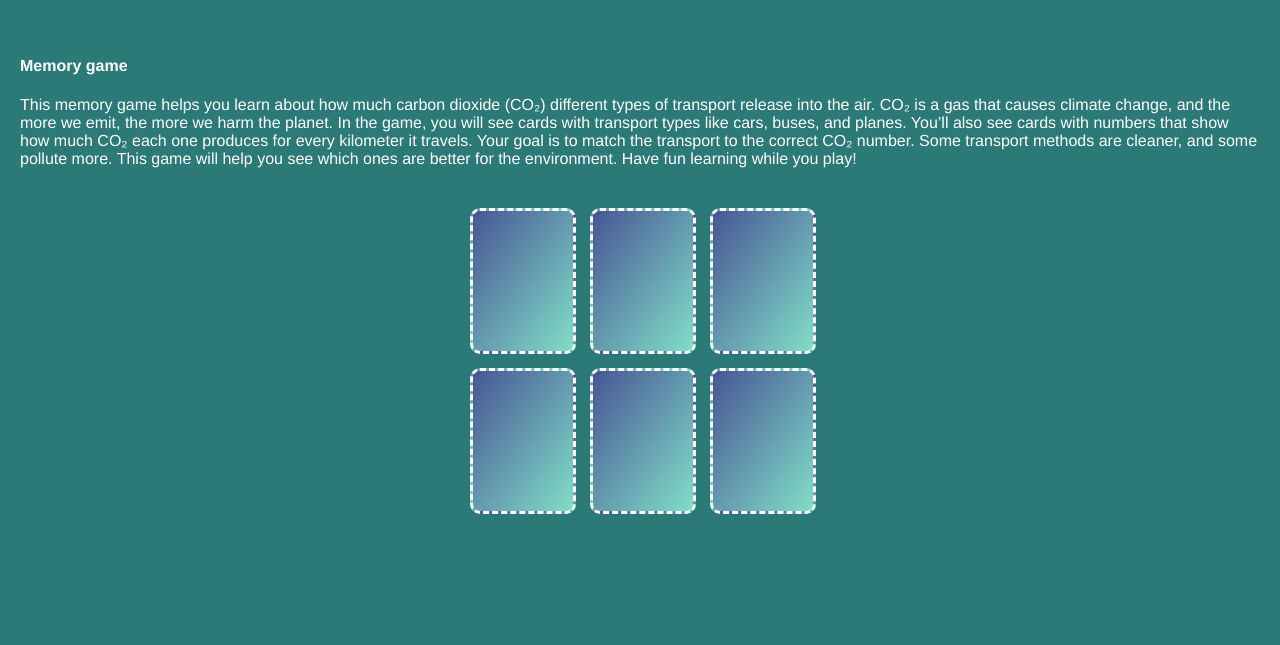
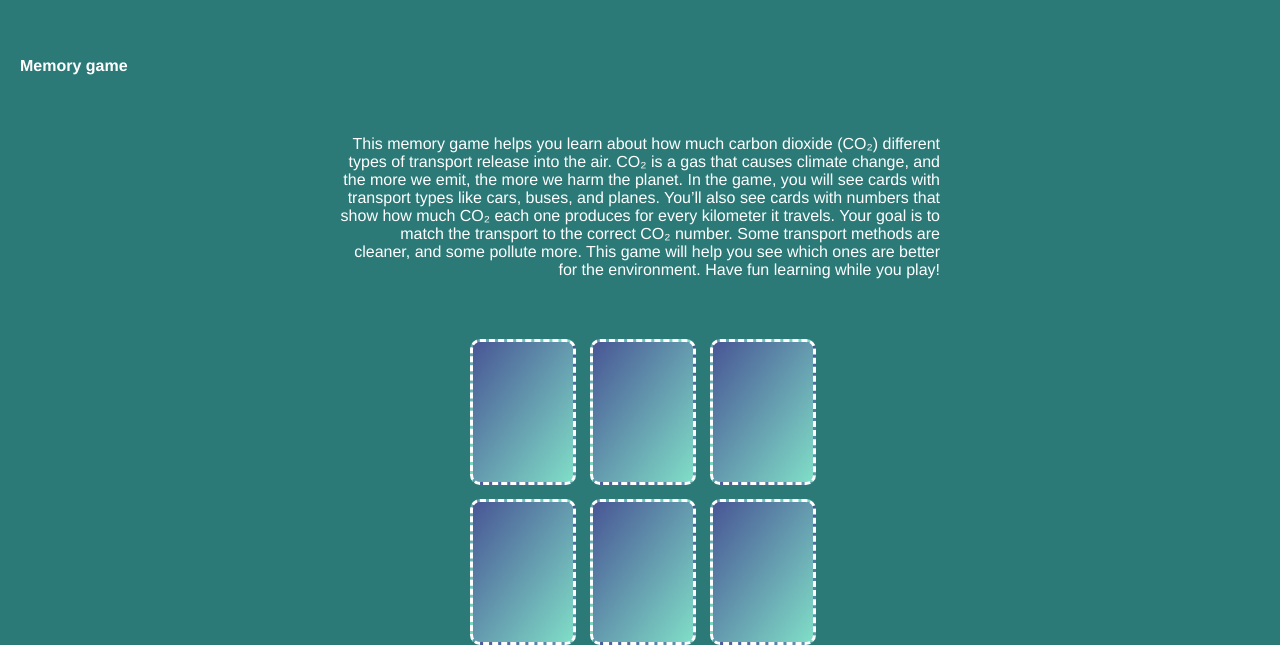
Before and after one commit to MagnusGregers/ITA4-Projekt, a website: page frontend/index.html in a window 1280 px wide. Shown: the part 2947-3592 px from the top of the page. Before the commit the page ends 3461 px from the top, so only its background shows below. Drawn offline with nearby package versions, Linux system fonts and the light colour scheme; no server answers; grey boxes are pictures that could not be loaded.

Commit message:
memorygame text css

```diff
--- a/frontend/style.css
+++ b/frontend/style.css
@@ -72,12 +72,17 @@ h1 {
   display: none;
 }
 
-.memorygametext {
+#memorygametext {
     text-align: right;
     font-family: 'Franklin Gothic Medium', 'Arial Narrow', Arial, sans-serif;
     color: white;
+    font-size: 16px;
+    margin: 60px auto;
+    max-width: 600px;
+    line-height: 1,5;
+}
 
-}#selectYear {
+#selectYear {
    position: relative;
     top: 50px;
     left: 1000px;
```
